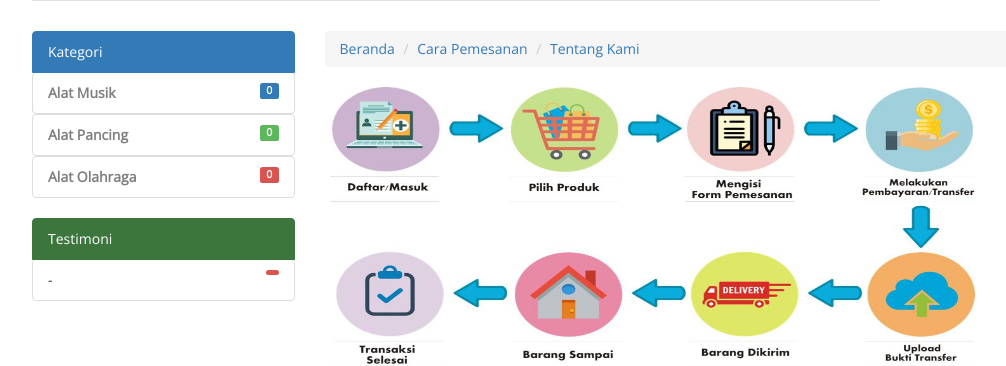
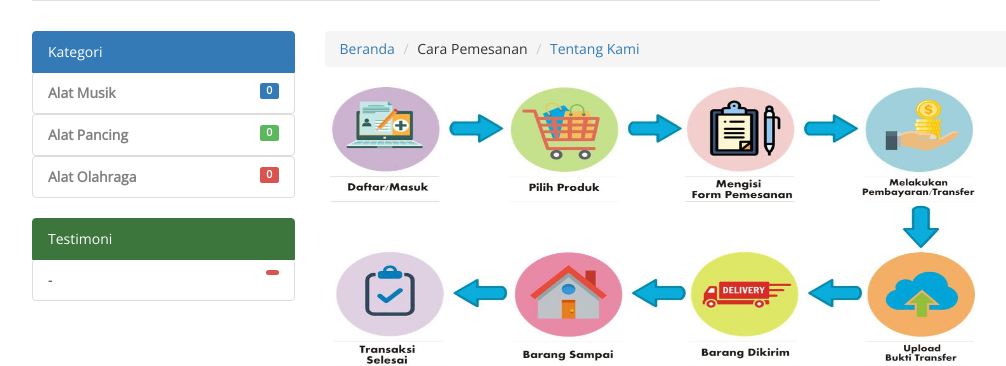
Before and after one commit to SyarifahAini98/albarokahshopci, a CodeIgniter app: page /albarokahshopci/beranda/cara_pemesanan in a window 1280 px wide. Shown: the part 568-934 px from the top of the page, without its empty margins (38-1044 px from the left). Run offline with CodeIgniter, Linux system fonts and the light colour scheme; data that the repository does not hold is empty; some libraries are stand-ins or nearby versions.

Commit message:
Update cara_pemesanan.php

```diff
--- a/application/views/cara_pemesanan.php
+++ b/application/views/cara_pemesanan.php
@@ -3,7 +3,7 @@
                 <div>
                     <ol class="breadcrumb">
                     <li><a href="<?= base_url('beranda');?>">Beranda</a></li>
-                        <li><a class="active">Cara Pemesanan</a></li>
+                        <li>Cara Pemesanan</li>
                         <li><a href="<?= base_url('beranda/tentang_kami');?>">Tentang Kami</a></li>
                     </ol>
                 </div>
```
